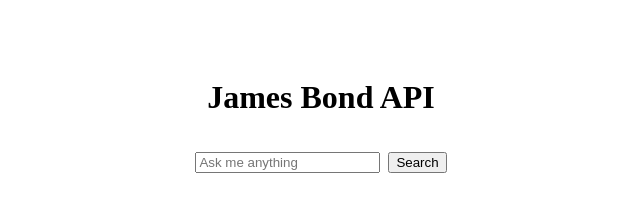
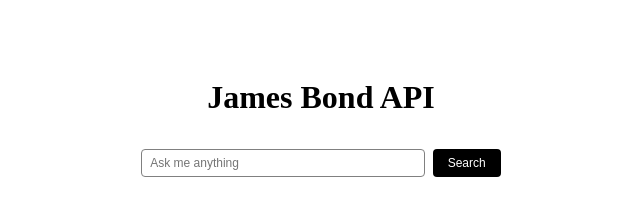
Before and after one commit to jackseabolt/JamesBondAPI, a website: page public/index.html in a window 1280 px wide. Shown: the whole page, without its empty margins (319-959 px from the left). Drawn offline with nearby package versions, Linux system fonts and the light colour scheme.

Commit message:
input and button styled

```diff
--- a/public/index.html
+++ b/public/index.html
@@ -10,8 +10,8 @@
         <main role="main" class="main-area">
             <h1>James Bond API<h1>
             <form id="js-form">
-                <input id="js-input" placeholder="Ask me anything">
-                <button type="submit" id="js-submit">Search</button>
+                <input id="js-input" class="input" placeholder="Ask me anything">
+                <button type="submit" class="button" id="js-submit">Search</button>
             </form>
             <section role="region" id="js-results">
 
--- a/public/main.css
+++ b/public/main.css
@@ -11,3 +11,21 @@
 .main-area h1 {
     text-align: center;
 }
+
+.input {
+    padding: 6px 8px;
+    border: 1px solid gray;
+    border-radius: 4px;
+    width: 30%;
+    font-size: 12px;
+}
+
+.button {
+    padding: 7px 15px;
+    border: 0px;
+    border-radius: 4px;
+    background-color: black;
+    color: white;
+    font-size: 12px;
+
+}
```
